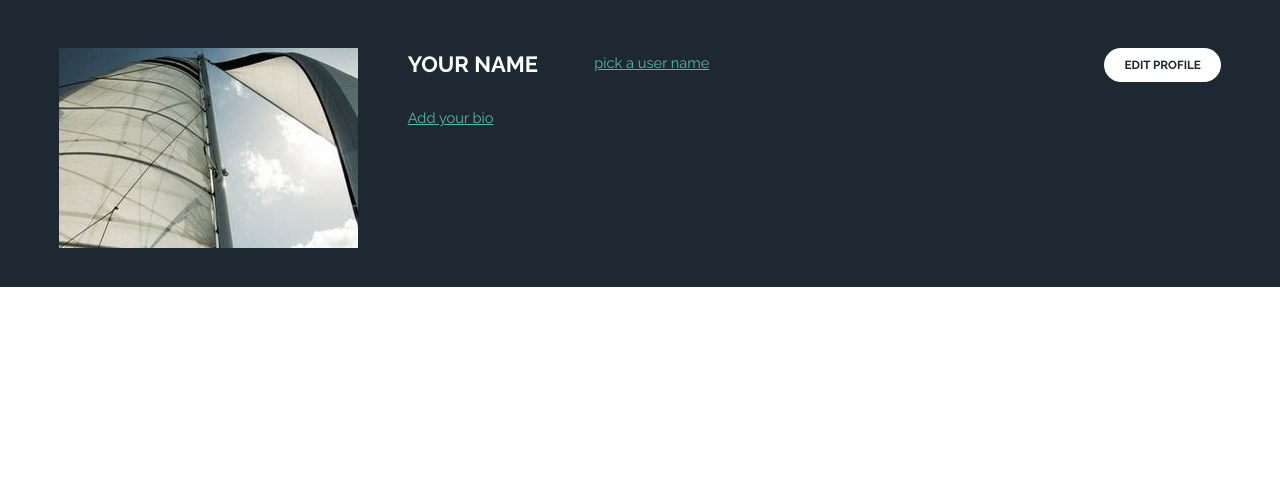
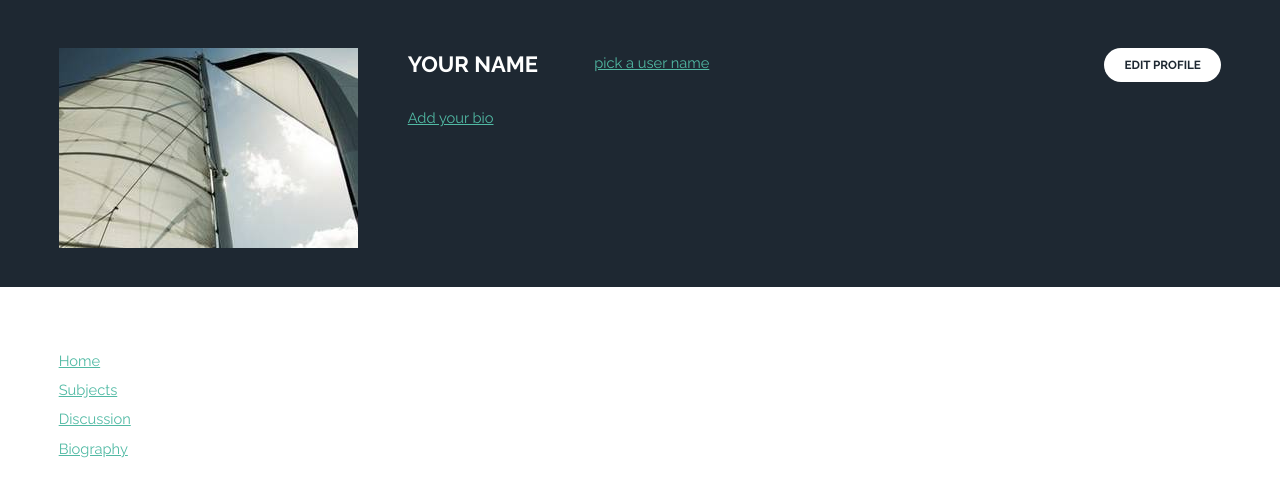
Before and after one commit to vic4926/info30005-2018-hz, a website: page web-v2.0/person.html in a window 1280 px wide. Shown: the part 56-552 px from the top of the page. Drawn offline with Linux system fonts and the light colour scheme.

Commit message:
update person page

```diff
--- a/web-v2.0/assets/css/styles.css
+++ b/web-v2.0/assets/css/styles.css
@@ -24,3 +24,13 @@ div#your-subject-1{
 div#your-subject-2{
     padding: 4em 4em 2em 2em;
 }
+
+section#nav-bar{
+    display: grid;
+    grid-template-columns: 1fr 2fr 2fr 4fr 1fr;
+    grid-template-areas: "bio name upload blank edit";
+    grid-column-gap: 50px;
+    padding: 4em 4em 2em 4em;
+}
+
+div#
--- a/web-v2.0/person.html
+++ b/web-v2.0/person.html
@@ -45,8 +45,34 @@
             <li><a href="#" class="button small">Edit profile</a></li>
         </ul>
     </div>
+</section>
+
+<section id="nav-bar">
+    <div id="menu">
+        <div class="3u 12u$(small)">
+            <a href="#" class="head_links">Home</a>
+        </div>
+        <div class="3u 12u$(small)">
+            <a href="#" class="head_links">Subjects</a>
+        </div>
+        <div class="3u 12u$(small)">
+            <a href="#" class="head_links">Discussion</a>
+        </div>
+        <div class="3u$ 12u$(small)">
+            <a href="#" class="head_links">Biography</a>
+        </div>
+    </div>
 
 </section>
 
+
+
+<!-- Scripts -->
+<script src="assets/js/jquery.min.js"></script>
+<script src="assets/js/skel.min.js"></script>
+<script src="assets/js/util.js"></script>
+<!--[if lte IE 8]><script src="assets/js/ie/respond.min.js"></script><![endif]-->
+<script src="assets/js/main.js"></script>
+
 </body>
 </html>
```
